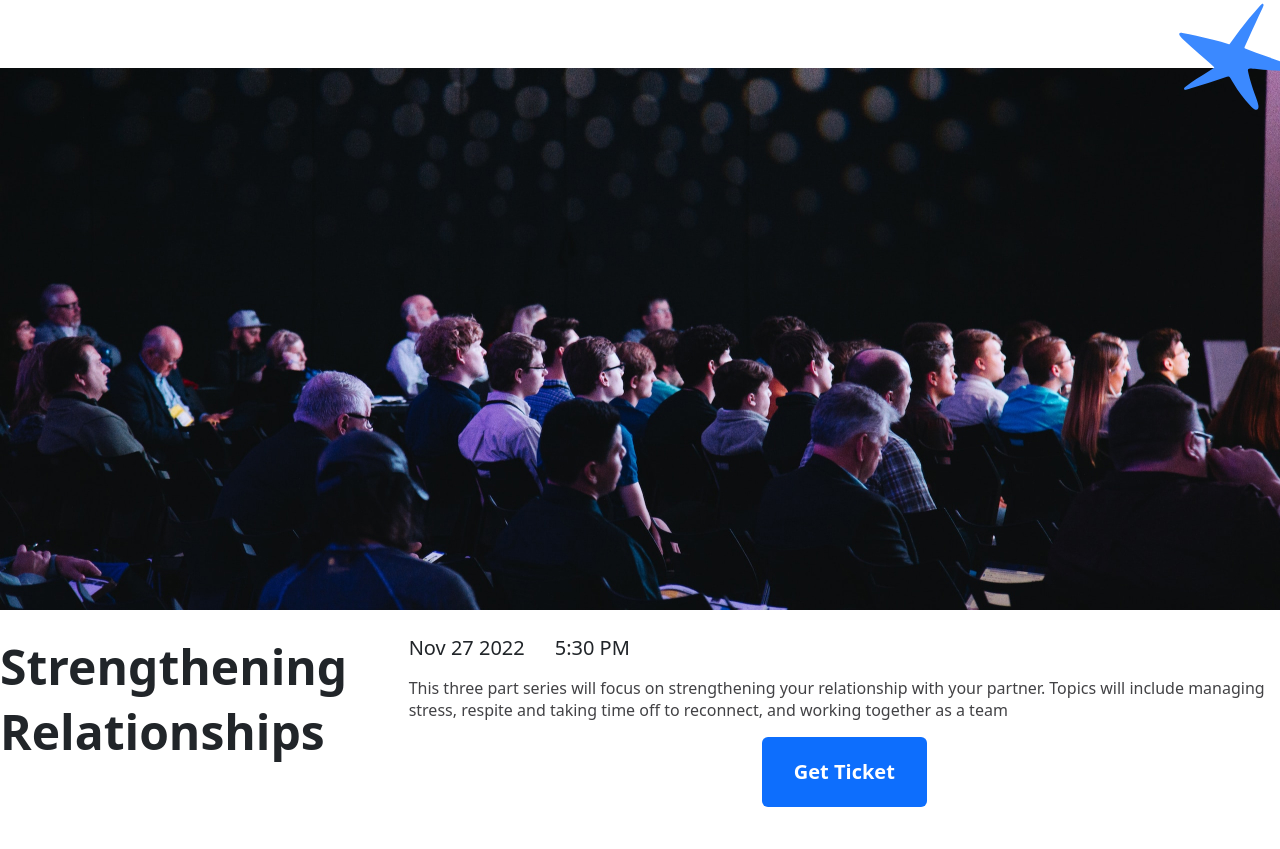
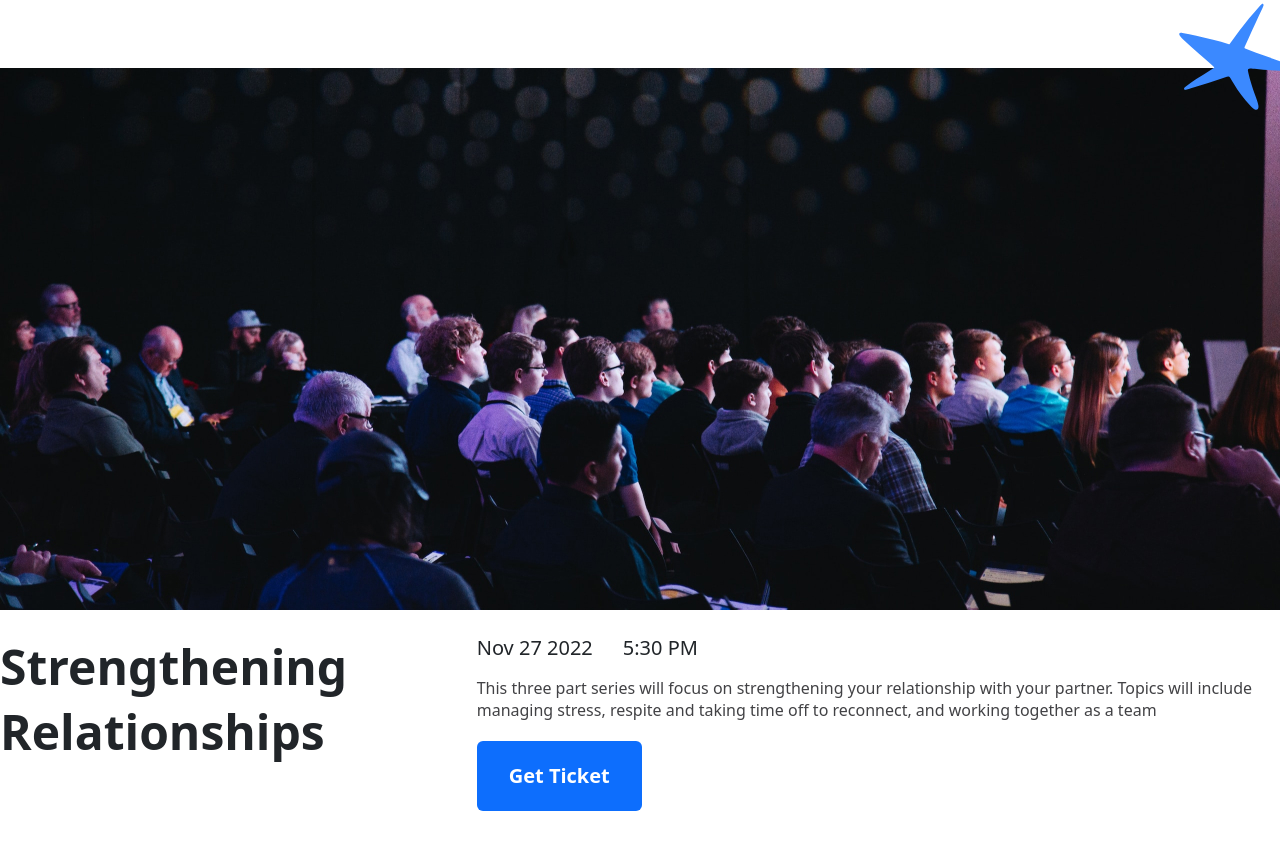
Before and after one commit to we0ut/Andrej-main, a plain HTML site: page index.html in a window 1280 px wide. Shown: the part 501-1350 px from the top of the page. Drawn offline with nearby package versions, Linux system fonts and the light colour scheme.

```diff
--- a/assets/css/style.css
+++ b/assets/css/style.css
@@ -61,7 +61,7 @@
 }
 
 .section-title {
-  font-weight: 600;
+  font-weight: 700;
   font-size: 48px;
   line-height: 65px;
 }
@@ -82,6 +82,8 @@
   font-weight: 400;
   font-size: 16px;
   line-height: 22px;
+  text-align: left;
+  margin-bottom: 20px;
   color: #424245;
 }
 
@@ -105,8 +107,14 @@
   margin-bottom: 70px;
 }
 
+.event-bio {
+  text-align: left;
+  align-items: flex-start;
+}
+
 .container-section-flex {
   display: flex;
+  gap: 100px;
 }
 
 .images-parent {
@@ -141,7 +149,9 @@
   font-weight: 700;
   font-size: 20px;
   color: #fff;
+  /* align-self: flex-start; */
 }
+
 /* .site-header {
   display: flex;
   justify-content: space-between;
```
